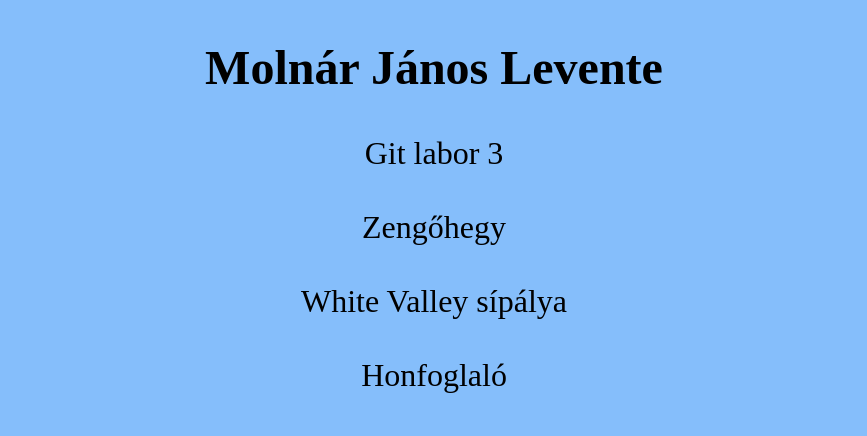
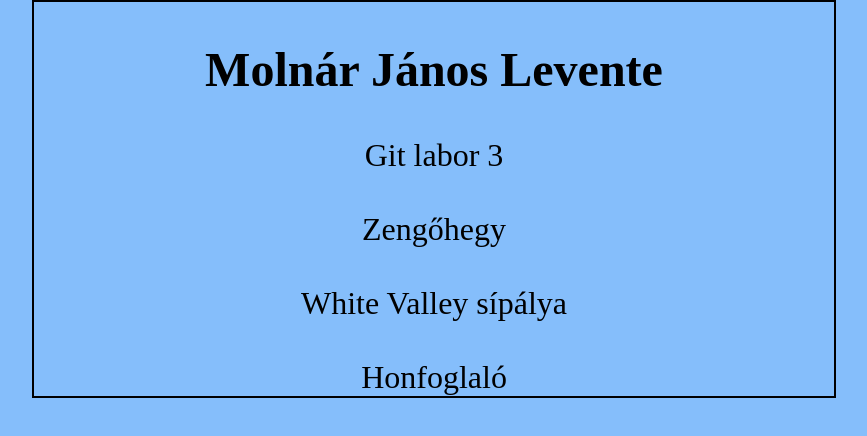
Before and after one commit to Jxncsi/jxncsi.github.io, a plain HTML site: page index.html in a window 1280 px wide. Shown: the whole page, without its empty margins (206-1073 px from the left). Drawn offline with Linux system fonts and the light colour scheme.

Commit message:
Update index.html

```diff
--- a/index.html
+++ b/index.html
@@ -7,6 +7,9 @@
     <title>Bemutatkozó oldal</title>
     <style>
         body{
+            max-width: 800px;
+            border: 2px solid black;
+            margin: auto;
             background-color:rgba(39, 141, 249, 0.566);
             font-size: 2em;
         }
```
